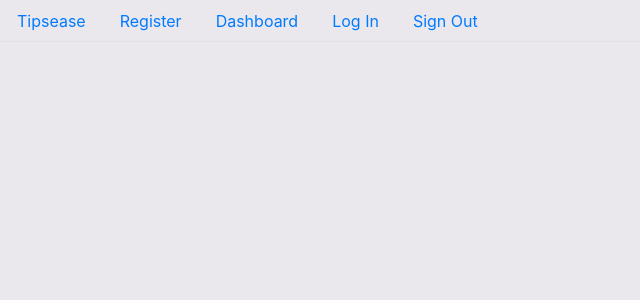
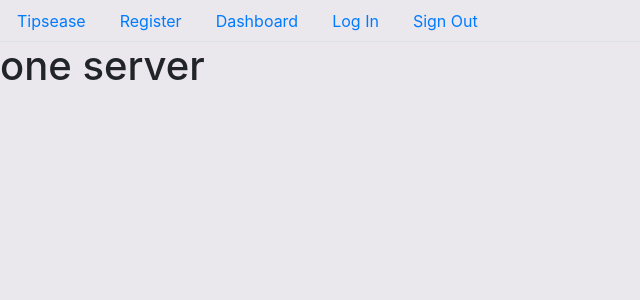
Before and after one commit to sep2019-bw-tipsease/frontend, a React (Create React App) app in the folder tipsease/: page /idserver in a window 1280 px wide. Shown: the top 300 px of the page, without its empty margins (0-640 px from the left). Built offline with nearby package versions, Linux system fonts and the light colour scheme; sample sign-in values are in the browser's storage.

Commit message:
new action to get idserver and new component to link to

```diff
--- a/tipsease/src/App.js
+++ b/tipsease/src/App.js
@@ -7,6 +7,7 @@ import Navigation from './components/Navigation';
 import Login from "./components/Login";
 import Dashboard from './components/Dashboard'
 import PrivateRoute from './utils/PrivateRoute'
+import IdServer from './components/IdServer';
 
 function App() {
   return (
@@ -17,6 +18,7 @@ function App() {
       <Route path='/register' component={Register} />
       <Route path="/login" component={Login} />
       <PrivateRoute path='/dashboard' component={Dashboard} />
+      <PrivateRoute path='/idserver' component={IdServer} />
     </div>
   );
 }
--- /dev/null
+++ b/tipsease/src/components/IdServer.js
@@ -0,0 +1,11 @@
+import React from 'react'
+
+const IdServer = () => {
+    return (
+        <div>
+            <h1>one server</h1>
+        </div>
+    )
+}
+
+export default IdServer;
--- a/tipsease/src/components/ServerPage.js
+++ b/tipsease/src/components/ServerPage.js
@@ -3,21 +3,22 @@ import {
   Card, CardImg, CardText, CardBody,
   CardTitle, CardSubtitle, Button
 } from 'reactstrap';
+import { Link } from 'react-router-dom'
 
 const ServerPage = (props) => {
-    const {username, first_name, last_name, image, tagline, time, tip_total} = props.w;
+  const { username, first_name, last_name, image, tagline, time, tip_total } = props.w;
   return (
     <div className="cardContainer">
       <Card className="card">
-          <CardBody>
-        <CardImg className="Img" src={image} alt="Card image cap" />
+        <CardBody>
+          <CardImg className="Img" src={image} alt="Card image cap" />
           <CardTitle>Username: {username}</CardTitle>
           <CardTitle>Name: {first_name}</CardTitle>
           <CardSubtitle>Last Name: {last_name}</CardSubtitle>
           <CardText>Quote: "{tagline}"</CardText>
           <CardSubtitle>Time: {time}</CardSubtitle>
           <CardText>Total Tip: {tip_total}</CardText>
-          <Button>Tip Me!</Button>
+          <Link to='idserver'><Button>Tip Me!</Button></Link>
         </CardBody>
       </Card>
     </div>
--- a/tipsease/src/components/actions.js
+++ b/tipsease/src/components/actions.js
@@ -17,6 +17,17 @@ export const getWorkers = () => dispatch => {
         })
 }
 
+export const getOneWorker = () => dispatch => {
+    axiosWithAuth()
+        .get('/workers/id')
+        .then(res => {
+            console.log(res, 'indivdual server api request')
+            dispatch({ type: SUCCESS, payload: res.data })
+        })
+        .catch(err => console.log(err, 'error on id server'))
+}
+
+
 export const signOut = e => {
     // console.log(e, 'signing out')
     localStorage.removeItem('token')
```
Also changed, not shown: tipsease/src/components/IndividalServer.js (deleted).
